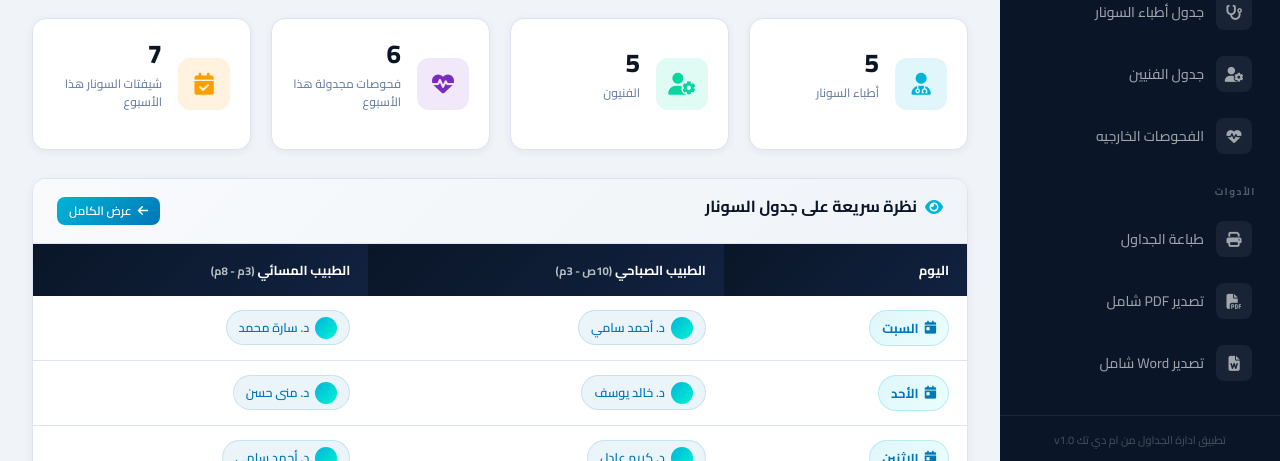
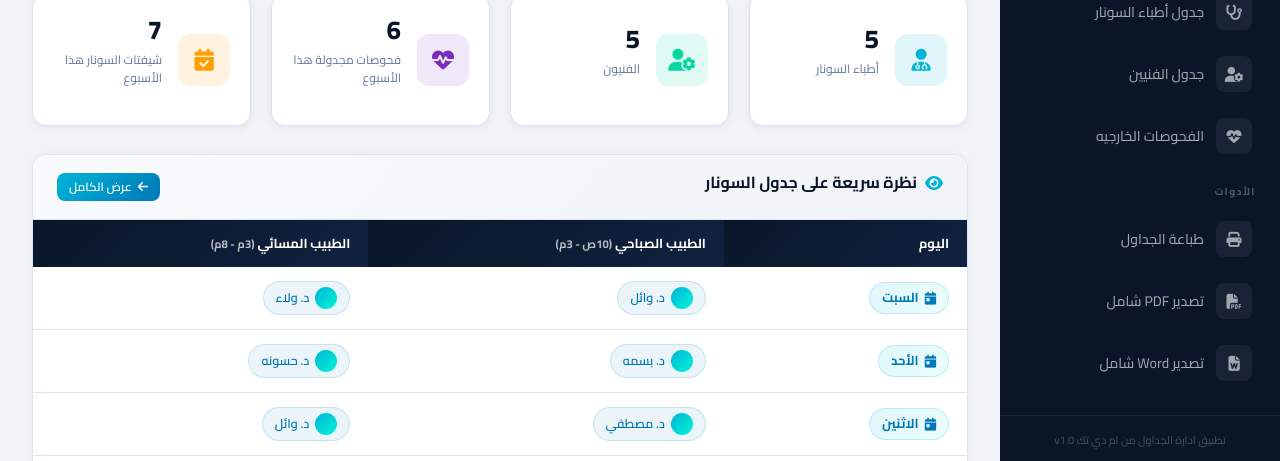
Before and after one commit to mdtecheg/seifscan, a plain HTML site: page index.html in a window 1280 px wide. Shown: the part 339-800 px from the top of the page. Drawn offline with nearby package versions, Linux system fonts and the light colour scheme.

Commit message:
Update index.html

```diff
--- a/index.html
+++ b/index.html
@@ -1,5 +1,3 @@
-html
-
 <!DOCTYPE html>
 <html lang="ar" dir="rtl">
 <head>
@@ -1762,7 +1760,7 @@ body {
 //  STATE
 // ===========================
 const DAYS = ['السبت','الأحد','الاثنين','الثلاثاء','الأربعاء','الخميس','الجمعة'];
-const DOCTORS = ['د. أحمد سامي','د. سارة محمد','د. خالد يوسف','د. منى حسن','د. كريم عادل'];
+const DOCTORS = ['د. وائل','د. ولاء','د. بسمه','د. حسونه','د. مصطفي'];
 const TECHS = [
   {name:'أحمد علي', spec:'MRI'},
   {name:'محمد حسن', spec:'CT'},
@@ -2607,13 +2605,13 @@ function seedDemoData() {
   if (localStorage.getItem(sonnarKey)) return; // already seeded
 
   const sonnar = [
-    { id:uid(), day:'السبت',   morning:'د. أحمد سامي',  evening:'د. سارة محمد',  notes:'' },
-    { id:uid(), day:'الأحد',   morning:'د. خالد يوسف',  evening:'د. منى حسن',    notes:'' },
-    { id:uid(), day:'الاثنين', morning:'د. كريم عادل',  evening:'د. أحمد سامي',  notes:'' },
-    { id:uid(), day:'الثلاثاء',morning:'د. سارة محمد',  evening:'د. خالد يوسف',  notes:'' },
-    { id:uid(), day:'الأربعاء',morning:'د. منى حسن',    evening:'د. كريم عادل',  notes:'' },
-    { id:uid(), day:'الخميس',  morning:'د. أحمد سامي',  evening:'د. سارة محمد',  notes:'' },
-    { id:uid(), day:'الجمعة',  morning:'د. خالد يوسف',  evening:'',              notes:'إجازة مسائية' },
+    { id:uid(), day:'السبت',   morning:'د. وائل',  evening:'د. ولاء',  notes:'' },
+    { id:uid(), day:'الأحد',   morning:'د. بسمه',  evening:'د. حسونه',    notes:'' },
+    { id:uid(), day:'الاثنين', morning:'د. مصطفي',  evening:'د. وائل',  notes:'' },
+    { id:uid(), day:'الثلاثاء',morning:'د. ولاء',  evening:'د. بسمه',  notes:'' },
+    { id:uid(), day:'الأربعاء',morning:'د. حسونه',    evening:'د. مصطفي',  notes:'' },
+    { id:uid(), day:'الخميس',  morning:'د. وائل',  evening:'د. ولاء',  notes:'' },
+    { id:uid(), day:'الجمعة',  morning:'د. بسمه',  evening:'',              notes:'إجازة مسائية' },
   ];
 
   const techs = [
@@ -2630,12 +2628,12 @@ function seedDemoData() {
   ];
 
   const exams = [
-    { id:uid(), day:'الأحد',   type:'Echo', doctor:'د. كريم عادل',  time:'10:00 ص', notes:'' },
-    { id:uid(), day:'الأحد',   type:'EEG',  doctor:'د. سارة محمد',  time:'1:00 م',  notes:'' },
-    { id:uid(), day:'الاثنين', type:'EMG',  doctor:'د. خالد يوسف',  time:'11:00 ص', notes:'' },
-    { id:uid(), day:'الثلاثاء',type:'4D',   doctor:'د. أحمد سامي',  time:'10:00 ص', notes:'' },
-    { id:uid(), day:'الأربعاء',type:'Echo', doctor:'د. منى حسن',    time:'12:00 م', notes:'' },
-    { id:uid(), day:'الخميس',  type:'EEG',  doctor:'د. كريم عادل',  time:'9:00 ص',  notes:'' },
+    { id:uid(), day:'الأحد',   type:'Echo', doctor:'د. مصطفي',  time:'10:00 ص', notes:'' },
+    { id:uid(), day:'الأحد',   type:'EEG',  doctor:'د. ولاء',  time:'1:00 م',  notes:'' },
+    { id:uid(), day:'الاثنين', type:'EMG',  doctor:'د. بسمه',  time:'11:00 ص', notes:'' },
+    { id:uid(), day:'الثلاثاء',type:'4D',   doctor:'د. وائل',  time:'10:00 ص', notes:'' },
+    { id:uid(), day:'الأربعاء',type:'Echo', doctor:'د. حسونه',    time:'12:00 م', notes:'' },
+    { id:uid(), day:'الخميس',  type:'EEG',  doctor:'د. مصطفي',  time:'9:00 ص',  notes:'' },
   ];
 
   setStorage('sonnar', sonnar);
```
